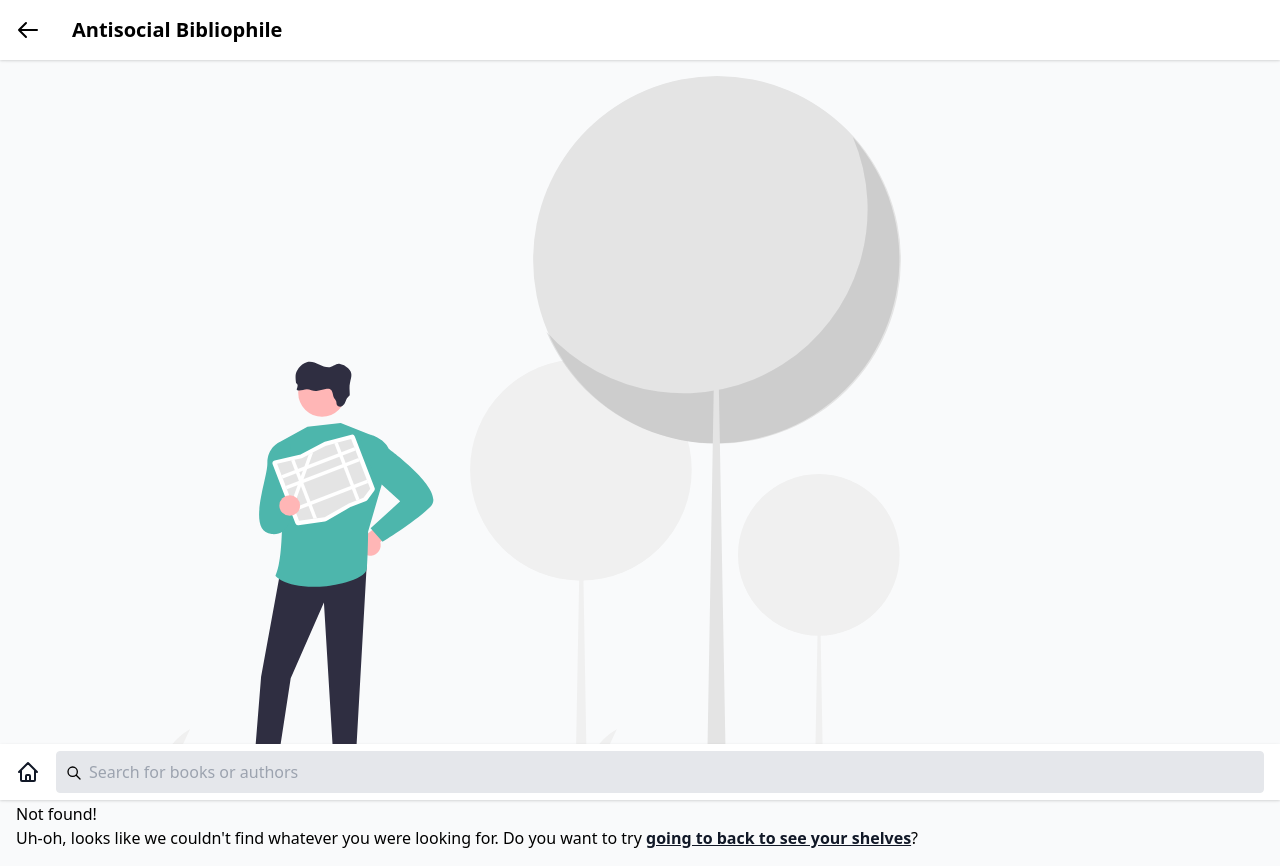
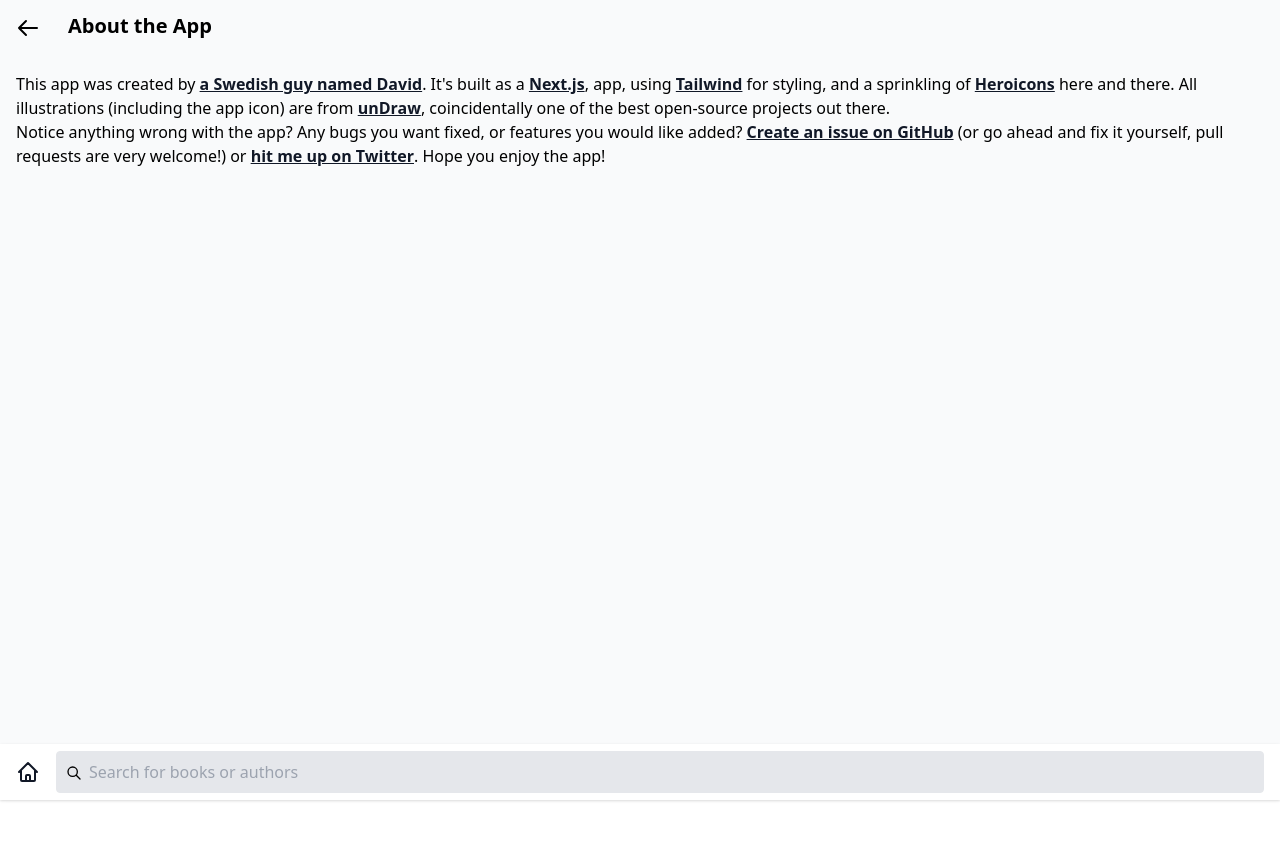
Before and after one commit to dvdhllbrg/antisocial-bibliophile, a Next.js app: page /about in a window 1280 px wide. Before the commit this address had no page. After the commit the page ends 800 px from the top, so only its background shows below. Built offline with nearby package versions, Linux system fonts and the light colour scheme; what @tailwindcss/typography would draw is missing.

Commit message:
Updates and changes

```diff
--- a/components/TopAppBar.tsx
+++ b/components/TopAppBar.tsx
@@ -16,7 +16,7 @@
   return (
     <header className="sticky top-0 w-full z-10">
       <HideOnScroll direction="up">
-        <nav className="bg-white shadow flex items-center">
+        <nav className="bg-gray-50 flex items-start">
           {showBackButton && (
             <button
               type="button"
@@ -26,7 +26,7 @@
               <ArrowLeftIcon className="h-6 w-6" />
             </button>
           )}
-          <h1 className="text-xl font-bold p-4">{ title }</h1>
+          <h1 className="text-xl font-bold p-3">{ title }</h1>
           <div className="ml-auto">
             { children }
           </div>
--- a/pages/_app.tsx
+++ b/pages/_app.tsx
@@ -36,7 +36,7 @@
           name="description"
           content="Goodreads but without all the stuff that make Goodreads special."
         />
-        <title>Antisocial Bibliophile</title>
+        <title key="title">Antisocial Bibliophile</title>
 
         <link rel="manifest" href="/manifest.json" />
         <link
--- /dev/null
+++ b/pages/about.tsx
@@ -0,0 +1,67 @@
+import Head from 'next/head';
+import TopAppBar from '@components/TopAppBar';
+
+export default function About() {
+  return (
+    <>
+      <Head>
+        <title key="title">
+          About the App | Antisocial Bibliophile
+        </title>
+      </Head>
+      <TopAppBar title="About the App" />
+      <main className="prose container mx-auto p-4">
+        <p>
+          This app was created by
+          {' '}
+          <a
+            href="https://davidhallberg.design"
+            target="_blank"
+          >a Swedish guy named David</a>
+          . It's built as a
+          {' '}
+          <a
+            href="https://nextjs.org"
+            target="_blank"
+          >Next.js</a>,
+          {' '}
+          app, using
+          {' '}
+          <a
+            href="https://tailwindcss.com"
+            target="_blank"
+          >Tailwind</a>
+          {' '}
+          for styling, and a sprinkling of
+          {' '}
+          <a
+            href="https://heroicons.com"
+            target="_blank"
+          >Heroicons</a>
+          {' '}
+          here and there. All illustrations (including the app icon) are from
+          {' '}
+          <a
+            href="https://undraw.co"
+            target="_blank"
+          >unDraw</a>
+          , coincidentally one of the best open-source projects out there.
+        </p>
+        <p>
+          Notice anything wrong with the app? Any bugs you want fixed, or features you would like added?
+          {' '}
+          <a
+            href="https://github.com/dvdhllbrg/agr-next"
+            target="_blank"
+          >Create an issue on GitHub</a> (or go ahead and fix it yourself, pull requests are very welcome!) or
+          {' '}
+          <a
+            href="https://twitter.com/dvdhllbrg"
+            target="_blank"
+          >hit me up on Twitter</a>
+          . Hope you enjoy the app!
+        </p>
+      </main>
+    </>
+  );
+}
--- a/pages/author/[id].tsx
+++ b/pages/author/[id].tsx
@@ -55,6 +55,9 @@
   return (
     <>
       <Head>
+        <title key="title">
+          {author && author.name} | Antisocial Bibliophile
+        </title>
         <link
           rel="preload"
           href={`/api/author/${id}`}
--- a/pages/book/[id].tsx
+++ b/pages/book/[id].tsx
@@ -218,6 +218,9 @@
   return (
     <>
       <Head>
+        <title key="title">
+          {book && book.title} | {book?.authors && book.authors[0]?.name} | Antisocial Bibliophile
+        </title>
         <link
           rel="preload"
           href={`/api/book/${id}`}
--- a/pages/index.tsx
+++ b/pages/index.tsx
@@ -23,15 +23,26 @@
   } else if (user && !user.loggedIn) {
     content = (
       <main className="prose container mx-auto p-4">
+        <section>
         <h2 className="mt-0 mb-2 text-2xl font-bold">Hey, it looks like you&apos;re not logged in!</h2>
         <p>
-          That&apos;s fine, you can still use the app to search for and view books and authors.
+          That's fine, you can still use the app to search for and view books and authors.
           {' '}
           To get access to the full functionality (like managing your shelves and rating books), however, you need to
           {' '}
           <Link href="/auth/login"><a>log in with a Goodreads account</a></Link>
           .
         </p>
+        </section>
+        <section>
+          <h2 className="mt-6 mb-4 text-2xl font-bold">About the app</h2>
+          <p>
+            <Link href="/about">
+              <a>Click here to learn more about the app</a>
+            </Link>
+            , like how to report bugs and where those gorgeous illustrations come from.
+          </p>
+        </section>
       </main>
     );
   } else if (user && user.loggedIn) {
@@ -71,6 +82,15 @@
             >
               Create a new tag or shelf
             </button>
+          </section>
+          <section>
+            <h2 className="mt-6 mb-4 text-2xl font-bold">About the app</h2>
+              <p>
+                <Link href="/about">
+                  <a>Click here to learn more about the app</a>
+                </Link>
+                , like how to report bugs and where those gorgeous illustrations come from.
+              </p>
           </section>
         </main>
         <NewShelfDrawer
--- a/pages/shelf/[name].tsx
+++ b/pages/shelf/[name].tsx
@@ -32,6 +32,9 @@
   return (
     <>
       <Head>
+        <title key="title">
+          {name} | Antisocial Bibliophile
+        </title>
         <link
           rel="preload"
           href={`/api/shelf/${name}?page=1&per_page=${PER_PAGE}&sort=${sort}&order=${sortOrder}`}
@@ -39,7 +42,7 @@
           crossOrigin="anonymous"
         />
       </Head>
-      <TopAppBar title={name as string}>
+      <TopAppBar title={name?.toString()}>
         <button
           type="button"
           className="p-4"
```
